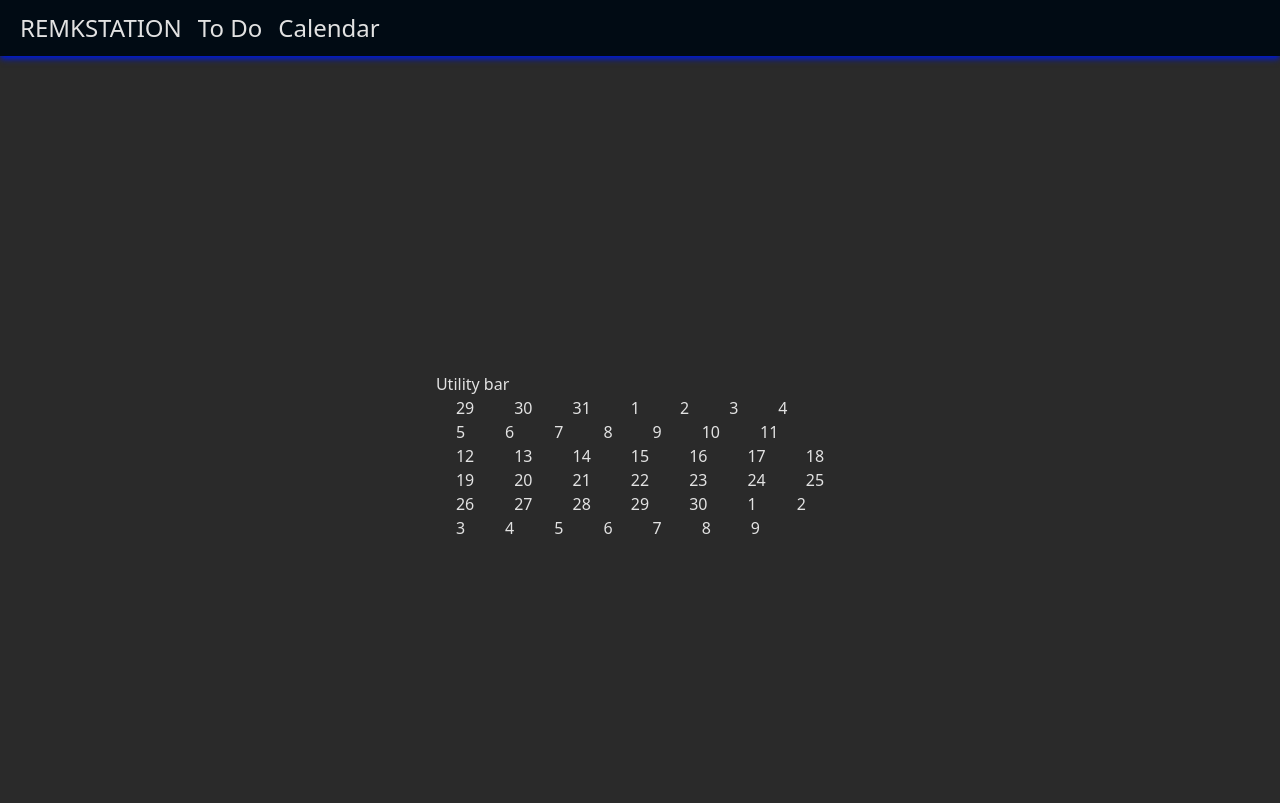
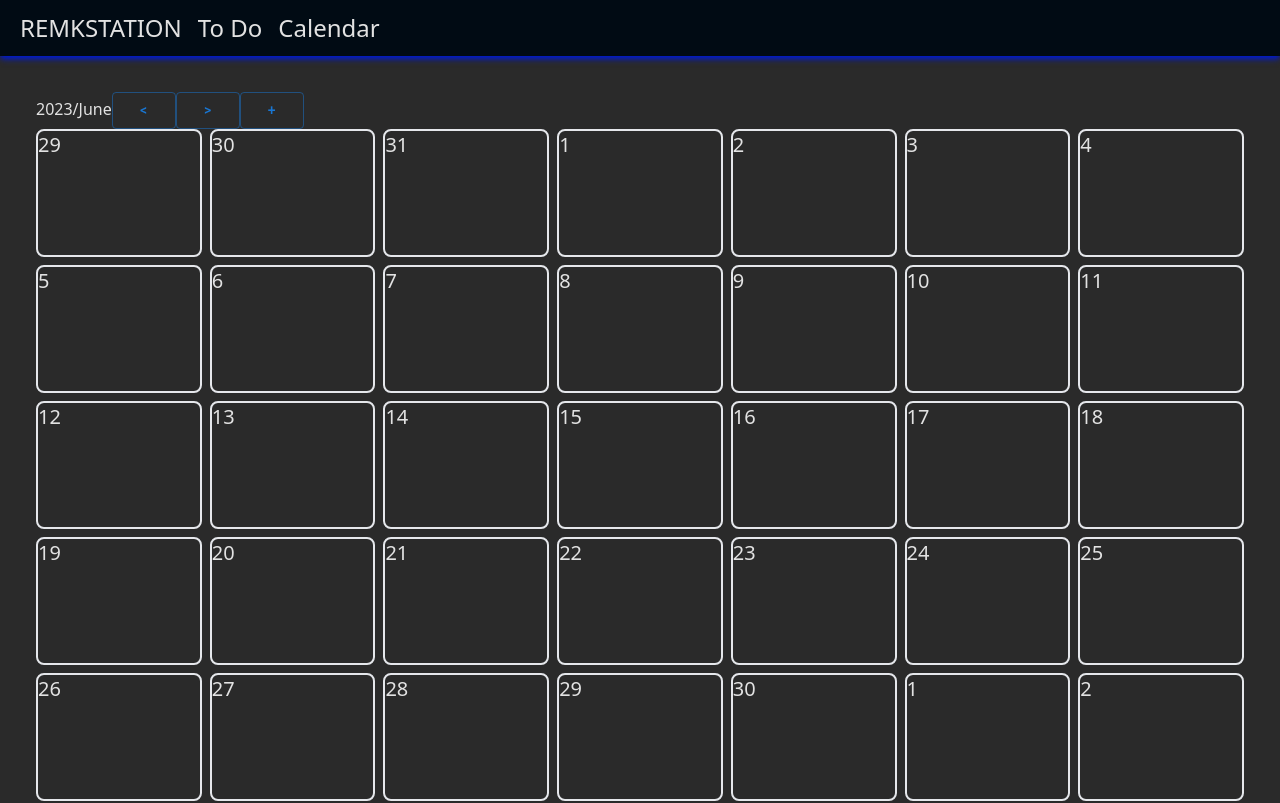
Before and after one commit to MichaelTheSynthCat/remkstation, a Next.js app: page /calendar in a window 1280 px wide. Shown: the top 803 px of the page. Built offline with nearby package versions, Linux system fonts and the light colour scheme.

Commit message:
Calendar progress

```diff
--- a/app/layout.js
+++ b/app/layout.js
@@ -14,7 +14,7 @@ export default function RootLayout({ children }) {
         <html lang="en">
             <body className={inter.className + 'bg-secondary'}>
                 <TopNavBar />
-                <div className='text-tcolor grid h-screen place-items-center p-9 bg-secondary'>
+                <div className='text-tcolor grid w-full max-h-full min-h-screen place-items-center p-9 bg-secondary'>
                     {children}
                 </div>
             </body>
--- /dev/null
+++ b/components/calendar copy.js
@@ -0,0 +1,80 @@
+"use client"
+
+import { useState } from "react"
+
+const data = [ {id: 1, name:"this event"} ]
+
+// Returns an array of 6 dates (first day of the 6 weeks)
+function getViewedWeeks(date_in_first_week)
+{
+    var d_start = date_in_first_week;
+    d_start.setUTCDate(1);
+    if(d_start.getUTCDay() != 1){
+        d_start.setUTCDate(2-d_start.getUTCDay());
+    }
+    var arr = [d_start];
+    for(var i=0; i<5;i++){
+        var d_next = new Date(arr[i].toString());
+        d_next.setUTCDate(d_next.getUTCDate()+7);
+        arr.push(d_next);
+    }
+    console.log(arr);
+    return arr;
+}
+
+function CalendarDayEntry({date}){
+    return (
+        <span className="p-5">{date.getUTCDate()}</span>
+    );
+}
+
+function CalendarWeekContainer({first_date}){
+    const week_days = [first_date];
+    const day_entries = [];
+
+    for(var i=1; i<7;i++){
+        var next_day = new Date(week_days[i-1].toString());
+        next_day.setUTCDate(next_day.getUTCDate()+1);
+        week_days.push(next_day);
+    }
+
+    week_days.forEach((day) => {
+        day_entries.push(
+            <CalendarDayEntry date={day} />
+        )
+    })
+
+    return (
+        <div>{day_entries}</div>
+    )
+}
+
+function CalendarTable({view_date}){
+    const cells = [];
+    const [shownWeeks, setShownWeeks] = useState(getViewedWeeks(view_date));
+
+    shownWeeks.forEach((day) => {
+        console.log(day);
+        //cells.push(<div key={day}>{day.getDate()}</div>)
+        cells.push(<CalendarWeekContainer first_date={day}/>);
+    })
+
+    return (
+        <div>{cells}</div>
+    )
+}
+
+export default function Calendar(){
+    const [viewDay, setViewDay] = useState(new Date(Date.now()));
+
+    return (
+        <div>
+            <div>
+                Utility bar
+            </div>
+            <div>
+                <CalendarTable view_date={viewDay}/>
+            </div>
+        </div>
+    )
+}
--- a/components/calendar.js
+++ b/components/calendar.js
@@ -1,5 +1,10 @@
 "use client"
 
+import { Button, Dialog, TextField } from "@mui/material";
+import dayjs from "dayjs";
+import 'dayjs/locale/en-gb';
+import { AdapterDayjs } from '@mui/x-date-pickers/AdapterDayjs';
+import { DatePicker, LocalizationProvider, TimePicker } from "@mui/x-date-pickers";
 import { useState } from "react"
 
 const data = [ {id: 1, name:"this event"} ]
@@ -7,7 +12,7 @@ const data = [ {id: 1, name:"this event"} ]
 // Returns an array of 6 dates (first day of the 6 weeks)
 function getViewedWeeks(date_in_first_week)
 {
-    var d_start = date_in_first_week;
+    var d_start = new Date(date_in_first_week.toString());
     d_start.setUTCDate(1);
     if(d_start.getUTCDay() != 1){
         d_start.setUTCDate(2-d_start.getUTCDay());
@@ -18,63 +23,154 @@ function getViewedWeeks(date_in_first_week)
         d_next.setUTCDate(d_next.getUTCDate()+7);
         arr.push(d_next);
     }
-    console.log(arr);
     return arr;
 }
 
-function CalendarDayEntry({date}){
+function CalendarDayEntry({date, dataRef}){
+    const renderEvents = () => {
+        const events = [];
+        var dataCopy = dataRef.slice();
+        dataCopy.forEach((event) => {
+            console.log(event)
+            if(new Date(event.date).toDateString() === date.toDateString()){
+                events.push(<div key={event.id}>{event.name}</div>)
+            }
+        })
+        return events;
+    }
+
     return (
-        <span className="p-5">{date.getUTCDate()}</span>
+        <div className="items-stretch border-2 w-full min-h-[8rem] rounded-lg text-xl">
+            <div>{date.getUTCDate()}</div>
+            <div>{renderEvents()}</div>
+        </div>
     );
 }
 
-function CalendarWeekContainer({first_date}){
-    const week_days = [first_date];
-    const day_entries = [];
+function CalendarTable({view_date, dataRef}){
 
-    for(var i=1; i<7;i++){
-        var next_day = new Date(week_days[i-1].toString());
-        next_day.setUTCDate(next_day.getUTCDate()+1);
-        week_days.push(next_day);
+    const generateCells = (main_date, dataRef) => {
+        const cells = [];
+        const mondays = getViewedWeeks(main_date);
+        mondays.forEach( (monday) => {
+            cells.push(<CalendarDayEntry key={monday.toDateString()} date={monday} dataRef={dataRef}/>);
+            var week_days = [monday];
+            for(var i=1; i<7;i++){
+                var next_day = new Date(week_days[i-1].toString());
+                next_day.setUTCDate(next_day.getUTCDate()+1);
+                week_days.push(next_day);
+                cells.push(<CalendarDayEntry key={week_days[i].toDateString()} date={week_days[i]} dataRef={dataRef}/>);
+            }
+        })
+        return cells;
     }
 
-    week_days.forEach((day) => {
-        day_entries.push(
-            <CalendarDayEntry date={day} />
-        )
-    })
-
     return (
-        <div>{day_entries}</div>
+        <div className="grid grid-cols-7 gap-2 place-items-center">{generateCells(view_date, dataRef)}</div>
     )
 }
 
-function CalendarTable({view_date}){
-    const cells = [];
-    const [shownWeeks, setShownWeeks] = useState(getViewedWeeks(view_date));
+function CalendarAddEvent({handleOpenDialog}){
+    return (
+        <Button variant="outlined" onClick={() => handleOpenDialog()}>+</Button>
+    );
+}
 
-    shownWeeks.forEach((day) => {
-        console.log(day);
-        //cells.push(<div key={day}>{day.getDate()}</div>)
-        cells.push(<CalendarWeekContainer first_date={day}/>);
-    })
+function CalendarHeader({view_date, handleViewChange, handleOpenDialog}){
+    var actual_month = (main_date) => {
+        return (
+            <span>{main_date.getFullYear().toString() + "/" + main_date.toLocaleString('default', { month: 'long' })}</span>
+        )
+    }
 
     return (
-        <div>{cells}</div>
+        <div>
+            {actual_month(view_date)}
+            <Button variant="outlined" onClick={() => handleViewChange(-1)}>{"<"}</Button>
+            <Button variant="outlined" onClick={() => handleViewChange(1)}>{">"}</Button>
+            <CalendarAddEvent handleOpenDialog={handleOpenDialog}/>
+        </div>
+    );
+}
+
+function EventEditDialog({openBool, handleCloseDialog, handleSaveChanges}){
+    const [name, setName] = useState("");
+    const [description, setDescription] = useState("");
+    const [date, setDate] = useState(dayjs(Date.now()));
+
+    function resetDialog(){
+        setName("");
+        setDescription("");
+        setDate(dayjs(Date.now()));
+    }
+
+    return (
+        <Dialog open={openBool}>
+            <div>New event</div>
+            <TextField id="name" variant="outlined" label="Name" value={name} onChange={(e) => {setName(e.target.value)}}/>
+            <TextField id="description" variant="outlined" label="Description" value={description} onChange={(e) => {setDescription(e.target.value)}}/>
+            <div>
+                <LocalizationProvider dateAdapter={AdapterDayjs} adapterLocale="en-gb">
+                    <DatePicker label="Date" value={date} onChange={(newDate) => setDate(newDate)}/>
+                    <TimePicker label="Time" value={date} onChange={(newDate) => setDate(newDate)} />
+                </LocalizationProvider>
+            </div>
+            <div>
+                <Button variant="outlined" onClick={() => handleCloseDialog()}>Cancel</Button>
+                <Button variant="outlined" onClick={() => {handleSaveChanges(name, description, date); setName("")}}>Add</Button>
+            </div>
+        </Dialog>
     )
 }
 
 export default function Calendar(){
+    const [calendarData, setCalendatData] = useState(loadData());
     const [viewDay, setViewDay] = useState(new Date(Date.now()));
+    const [openDialog, setOpenDialog] = useState(false);
+    const [editedEvent, setEditedEvent] = useState({id:"", name:"", date:null});
+
+    function loadData(){
+        var data = JSON.parse(localStorage.getItem("calendar"));
+        return data === null ? [] : data;
+    }
+
+    function changeMonth(increment){ // increment is +1 or -1
+        var nextDate = new Date(viewDay.toString());
+        nextDate.setUTCMonth(nextDate.getUTCMonth()+increment);
+        setViewDay(nextDate);
+    }
+
+    function addEvent(newEvent){
+        var nextCalendarData = calendarData.slice();
+        nextCalendarData.push(newEvent);
+        setCalendatData(nextCalendarData);
+        localStorage.setItem("calendar", JSON.stringify(nextCalendarData));
+        console.log(nextCalendarData);
+    }
+
+    const handleOpenAddDialog = () => {
+        setOpenDialog(true);
+    }
+
+    const handleCloseDialog = () => {
+        setOpenDialog(false);
+    }
+
+    const handleSaveChanges = (name, description, date) => {
+        var name_str = name;
+        var description_str = description;
+        var dateJS = date.toDate();
+        var id = dateJS.toISOString() + name;
+        var newEvent = {id: id, name:name_str, description:description_str, date:dateJS};
+        addEvent(newEvent);
+        setOpenDialog(false);
+    }
 
     return (
-        <div>
-            <div>
-                Utility bar
-            </div>
-            <div>
-                <CalendarTable view_date={viewDay}/>
-            </div>
+        <div className="w-full place-self-start">
+            <CalendarHeader view_date={viewDay} handleViewChange={changeMonth} handleOpenDialog={handleOpenAddDialog}/>
+            <CalendarTable view_date={viewDay} dataRef={calendarData}/>
+            <EventEditDialog openBool={openDialog} handleCloseDialog={handleCloseDialog} handleSaveChanges={handleSaveChanges}/>
         </div>
     )
 }
--- a/components/topnavbar.js
+++ b/components/topnavbar.js
@@ -14,7 +14,7 @@ function NavButton({children, text, link}) {
 export default function TopNavBar() {
     return (
         <div className="bg-primary p-3 shadow-highlight_darker shadow-md
-            sticky top-0">
+            sticky top-0 z-50">
             <NavButton text="REMKSTATION"/>
             <NavButton text="To Do" link="/todo"/>
             <NavButton text="Calendar" link="/calendar"/>
```
